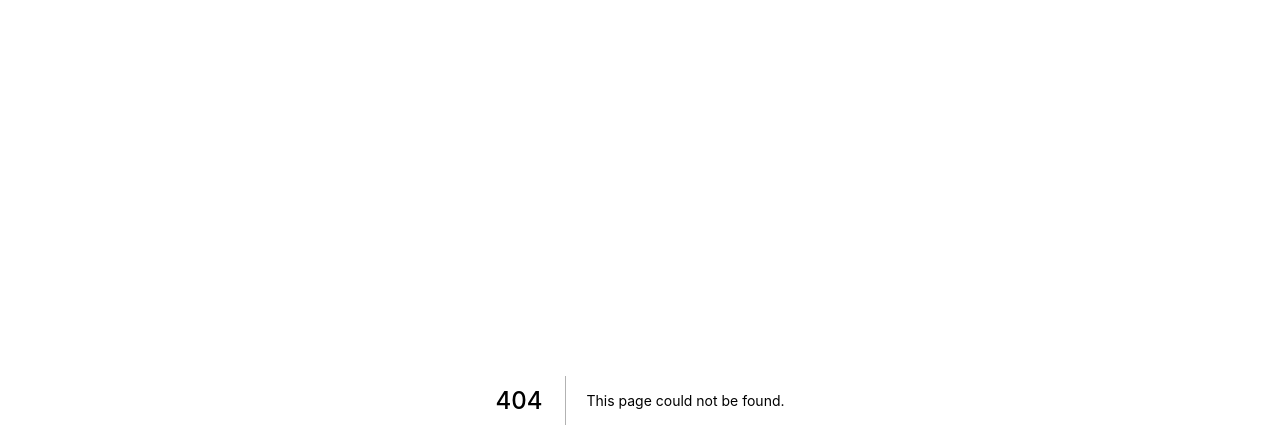
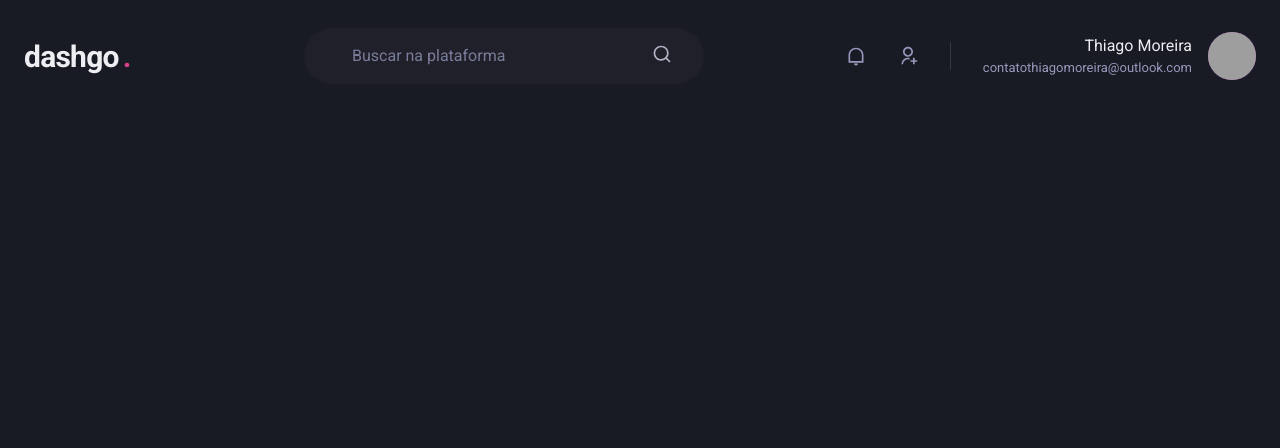
Before and after one commit to othiagomoreira/dashboardGo, a Next.js app: page /dashboard in a window 1280 px wide. Before the commit this address had no page. Shown: the top 448 px of the page. Built offline with nearby package versions, Linux system fonts and the light colour scheme; grey boxes are pictures that could not be loaded.

Commit message:
💄 Header component

```diff
--- a/package.json
+++ b/package.json
@@ -15,7 +15,8 @@
     "framer-motion": "^6",
     "next": "12.1.5",
     "react": "18.1.0",
-    "react-dom": "18.1.0"
+    "react-dom": "18.1.0",
+    "react-icons": "^4.3.1"
   },
   "devDependencies": {
     "@types/node": "17.0.29",
--- /dev/null
+++ b/src/components/Header/Logo.tsx
@@ -0,0 +1,17 @@
+import { Text } from '@chakra-ui/react';
+
+export const Logo = () => {
+  return (
+    <Text
+      fontSize={['2xl', '3xl']}
+      fontWeight="bold"
+      letterSpacing="tight"
+      w="64"
+    >
+      dashgo
+      <Text as="span" ml="1" color="pink.500">
+        .
+      </Text>
+    </Text>
+  );
+};
--- /dev/null
+++ b/src/components/Header/NotificationsNav.tsx
@@ -0,0 +1,19 @@
+import { HStack, Icon } from '@chakra-ui/react';
+import { RiNotificationLine, RiUserAddLine } from 'react-icons/ri';
+
+export const NotificationsNav = () => {
+  return (
+    <HStack
+      spacing={['6', '8']}
+      mx={['6', '8']}
+      pr={['6', '8']}
+      py="1"
+      color="gray.300"
+      borderRightWidth={1}
+      borderColor="gray.700"
+    >
+      <Icon as={RiNotificationLine} fontSize="20" />
+      <Icon as={RiUserAddLine} fontSize="20" />
+    </HStack>
+  );
+};
--- /dev/null
+++ b/src/components/Header/Profile.tsx
@@ -0,0 +1,26 @@
+import { Flex, Box, Avatar, Text } from '@chakra-ui/react';
+import React from 'react';
+
+interface ProfileProps {
+  showProfileData?: boolean;
+}
+
+export const Profile = ({ showProfileData = true }: ProfileProps) => {
+  return (
+    <Flex align="center">
+      {showProfileData && (
+        <Box mr="4" textAlign="right">
+          <Text>Thiago Moreira</Text>
+          <Text color="gray.300" fontSize="small">
+            contatothiagomoreira@outlook.com
+          </Text>
+        </Box>
+      )}
+      <Avatar
+        size="md"
+        name="Thiago  Moreira"
+        src="https://github.com/othiagomoreira.png"
+      />
+    </Flex>
+  );
+};
--- /dev/null
+++ b/src/components/Header/SearchBox.tsx
@@ -0,0 +1,30 @@
+import { Flex, Input, Icon } from '@chakra-ui/react';
+import { RiSearchLine } from 'react-icons/ri';
+
+export const SearchBox = () => {
+  return (
+    <Flex
+      as="label"
+      flex="1"
+      py="4"
+      px="8"
+      ml="6"
+      maxWidth={400}
+      alignSelf="center"
+      color="gray.200"
+      pos="relative"
+      bgColor="gray.800"
+      borderRadius="full"
+    >
+      <Input
+        color="gray.50"
+        variant="unstyled"
+        placeholder="Buscar na plataforma"
+        _placeholder={{ color: 'gray.400' }}
+        px="4"
+        mr="4"
+      />
+      <Icon as={RiSearchLine} fontSize="20" />
+    </Flex>
+  );
+};
--- /dev/null
+++ b/src/components/Header/index.tsx
@@ -0,0 +1,33 @@
+import { Flex, useBreakpointValue } from '@chakra-ui/react';
+
+import { Logo } from './Logo';
+import { NotificationsNav } from './NotificationsNav';
+import { Profile } from './Profile';
+import { SearchBox } from './SearchBox';
+
+export const Header = () => {
+  const isWideVersion = useBreakpointValue({
+    base: false,
+    lg: true,
+  });
+
+  return (
+    <Flex
+      as="header"
+      w="100%"
+      maxWidth={1480}
+      h="20"
+      mx="auto"
+      mt="4"
+      px="6"
+      align="center"
+    >
+      <Logo />
+      {isWideVersion && <SearchBox />}
+      <Flex align="center" ml="auto">
+        <NotificationsNav />
+        <Profile showProfileData={isWideVersion} />
+      </Flex>
+    </Flex>
+  );
+};
--- /dev/null
+++ b/src/pages/dashboard.tsx
@@ -0,0 +1,7 @@
+import { Header } from '../components/Header';
+
+const Dashboard = () => {
+  return <Header />;
+};
+
+export default Dashboard;
```
Also changed, not shown: 1 other file (tests, documents, lock files or other folders).
